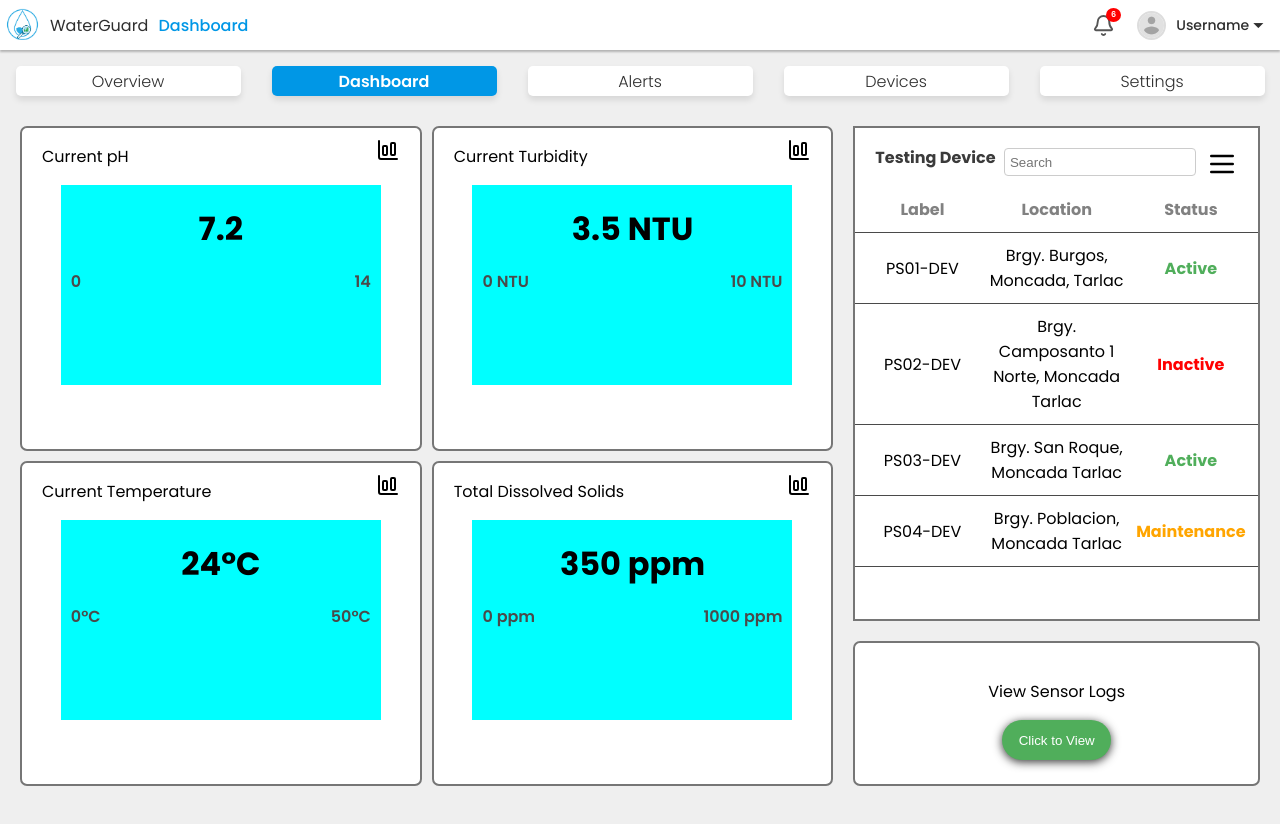
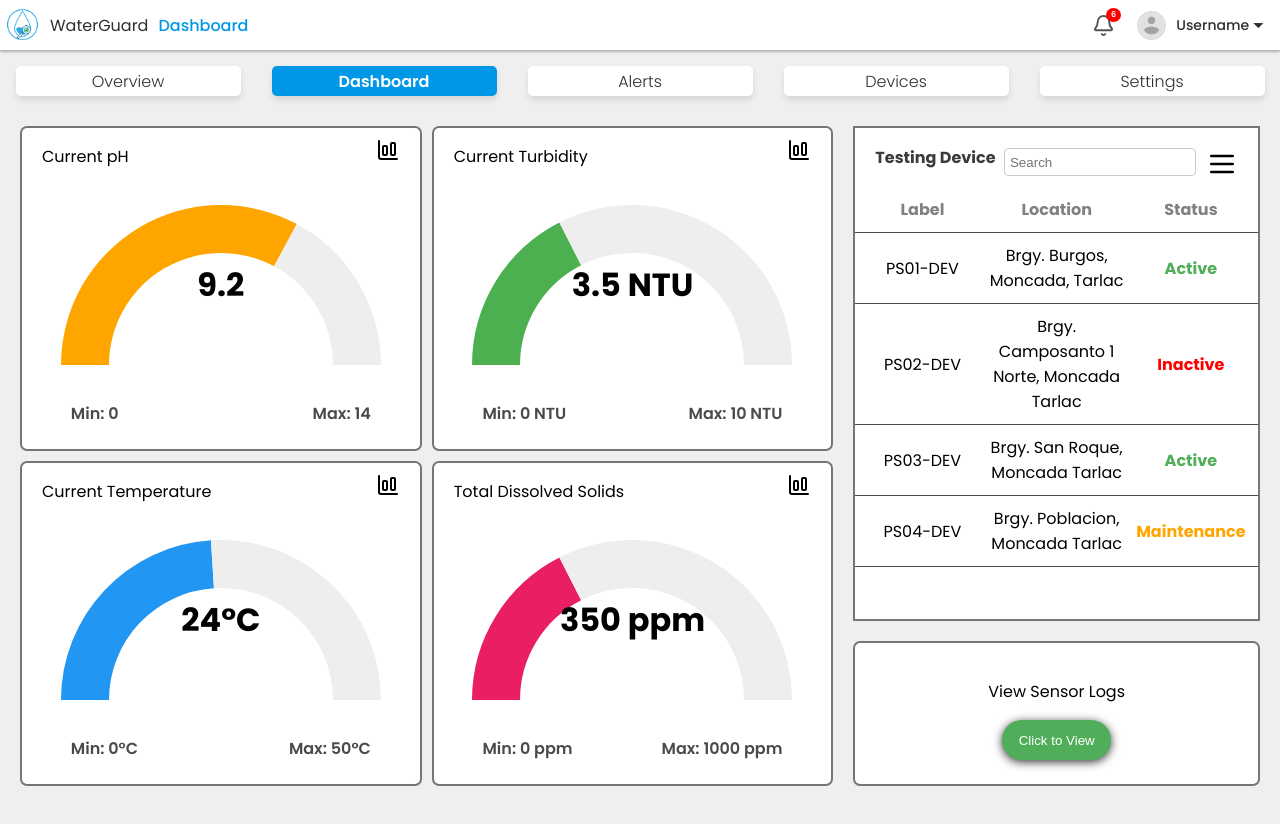
Before and after one commit to Chowzkie/WaterGuard, a React (Vite) app in the folder cp1-webapp-project/: page /dashboard in a window 1280 px wide. Shown: the top 824 px of the page. Built offline with nearby package versions, Linux system fonts and the light colour scheme.

Commit message:
created a Diagram and install the chart js

```diff
--- a/cp1-webapp-project/src/Components/Dashboard/Dashboard.jsx
+++ b/cp1-webapp-project/src/Components/Dashboard/Dashboard.jsx
@@ -5,11 +5,12 @@ import Readings from './Readings'
 
 
 // --- MOCK DATA (In a real app, this would come from an API) ---
+// The color of the chart is inn here
 const initialReadings = [
-  { id: 1, title: 'Current pH', value: 7.2, min: 0, max: 14, unit: '' },
-  { id: 2, title: 'Current Turbidity', value: 3.5, min: 0, max: 10, unit: ' NTU' },
-  { id: 3, title: 'Current Temperature', value: 24, min: 0, max: 50, unit: '°C' },
-  { id: 4, title: 'Total Dissolved Solids', value: 350, min: 0, max: 1000, unit: ' ppm' },
+  { id: 1, title: 'Current pH', value: 9.2, min: 0, max: 14, unit: '' , color: '#FFA500'},
+  { id: 2, title: 'Current Turbidity', value: 3.5, min: 0, max: 10, unit: ' NTU', color: '#4CAF50'},
+  { id: 3, title: 'Current Temperature', value: 24, min: 0, max: 50, unit: '°C',  color: '#2196F3'},
+  { id: 4, title: 'Total Dissolved Solids', value: 350, min: 0, max: 1000, unit: ' ppm',  color: '#E91E63'},
 ];
 
 const initialDevices = [
--- a/cp1-webapp-project/src/Components/Dashboard/Readings.jsx
+++ b/cp1-webapp-project/src/Components/Dashboard/Readings.jsx
@@ -1,40 +1,72 @@
-import ReadingsStyle from '../../Styles/Readings.module.css'
-import {ChartColumnBig} from 'lucide-react'
+import React from 'react';
+import ReadingsStyle from '../../Styles/Readings.module.css';
+import { ChartColumnBig } from 'lucide-react';
+import { Doughnut } from 'react-chartjs-2';
+import { Chart as ChartJS, ArcElement, Tooltip, Legend } from 'chart.js';
 
-const ReadingCard = ({ title, value, min, max, unit }) => (
+ChartJS.register(ArcElement, Tooltip, Legend);
+
+const ReadingCard = ({ title, value, min, max, unit, color }) => {
+  const normalizedValue = (value - min) / (max - min);
+  const percentage = normalizedValue * 100;
+
+  const data = {
+    datasets: [
+      {
+        data: [percentage, 100 - percentage],
+        backgroundColor: [color, '#eeeeee'],
+        borderWidth: 0,
+        circumference: 180,
+        rotation: 270,
+        cutout: '70%',
+      },
+    ],
+  };
+
+  const options = {
+    responsive: true,
+    maintainAspectRatio: false,
+    plugins: {
+      legend: { display: false },
+      tooltip: { enabled: false },
+    },
+  };
+
+  return (
     <div className={ReadingsStyle.readings}>
       <div className={ReadingsStyle["readings-title"]}>
         <p>{title}</p>
-      {/**Dito ipapalit icon sa Lucide */}
         <a href="#"><ChartColumnBig /></a>
       </div>
-    {/* You can add a real diagram here later */}
+
       <div className={ReadingsStyle["readings-diagram"]}>
-        {/* Display the actual value dynamically */}
-        {/*Add style her module*/}
-        <div style={{ fontSize: '2rem', paddingTop: '20px' }}>
-          <strong>{value}{unit}</strong>
+        <div className={ReadingsStyle["chart-container"]}>
+          <Doughnut data={data} options={options} />
+          <div className={ReadingsStyle["chart-center-text"]}>
+            {value}{unit}
           </div>
+        </div>
+
         <div className={ReadingsStyle["min-max"]}>
-            <p>{min}{unit}</p>
-            <p>{max}{unit}</p>
+          <p>Min: {min}{unit}</p>
+          <p>Max: {max}{unit}</p>
         </div>
       </div>
     </div>
   );
-
-// The main Readings component now maps over the data
+};
 const Readings = ({ readingsData }) => {
   return (
     <div className={ReadingsStyle["readings-container"]}>
-      {readingsData.map(reading => (
+      {readingsData.map((reading) => (
         <ReadingCard
-          key={reading.id} // A unique key is crucial for list rendering in React
+          key={reading.id}
           title={reading.title}
           value={reading.value}
           min={reading.min}
           max={reading.max}
           unit={reading.unit}
+          color={reading.color}
         />
       ))}
     </div>
--- a/cp1-webapp-project/src/Styles/Readings.module.css
+++ b/cp1-webapp-project/src/Styles/Readings.module.css
@@ -29,7 +29,6 @@
     color: #000000;
 }
 .readings-diagram{
-    background-color: cyan;
     height: 25vh;
     width: 25vw;
     align-self: center;
@@ -45,3 +44,17 @@
     font-weight: 600;
     color: #4A4A4A;
 }
+.chart-container {
+    position: relative;
+    width: 100%;
+    height: 100%;
+}
+
+.chart-center-text {
+    position: absolute;
+    top: 50%;
+    left: 50%;
+    transform: translate(-50%, -50%);
+    font-size: 2rem;
+    font-weight: bold;
+}
--- a/package.json
+++ b/package.json
@@ -1,7 +1,9 @@
 {
   "dependencies": {
+    "chart.js": "^4.5.0",
     "leaflet": "^1.9.4",
     "lucide-react": "^0.513.0",
+    "react-chartjs-2": "^5.3.0",
     "react-leaflet": "^5.0.0",
     "react-router-dom": "^7.6.2"
   }
```
Also changed, not shown: 1 other file (tests, documents, lock files or other folders). Lines whose indentation alone changed are shown as unchanged.
